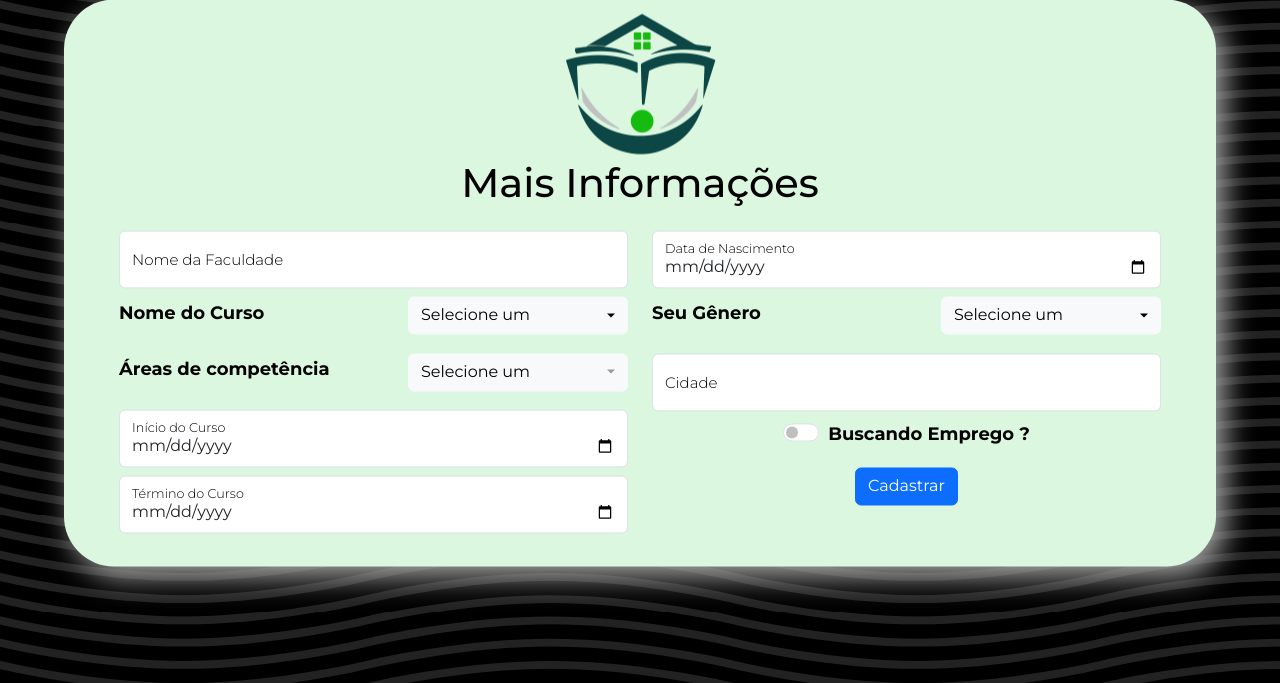
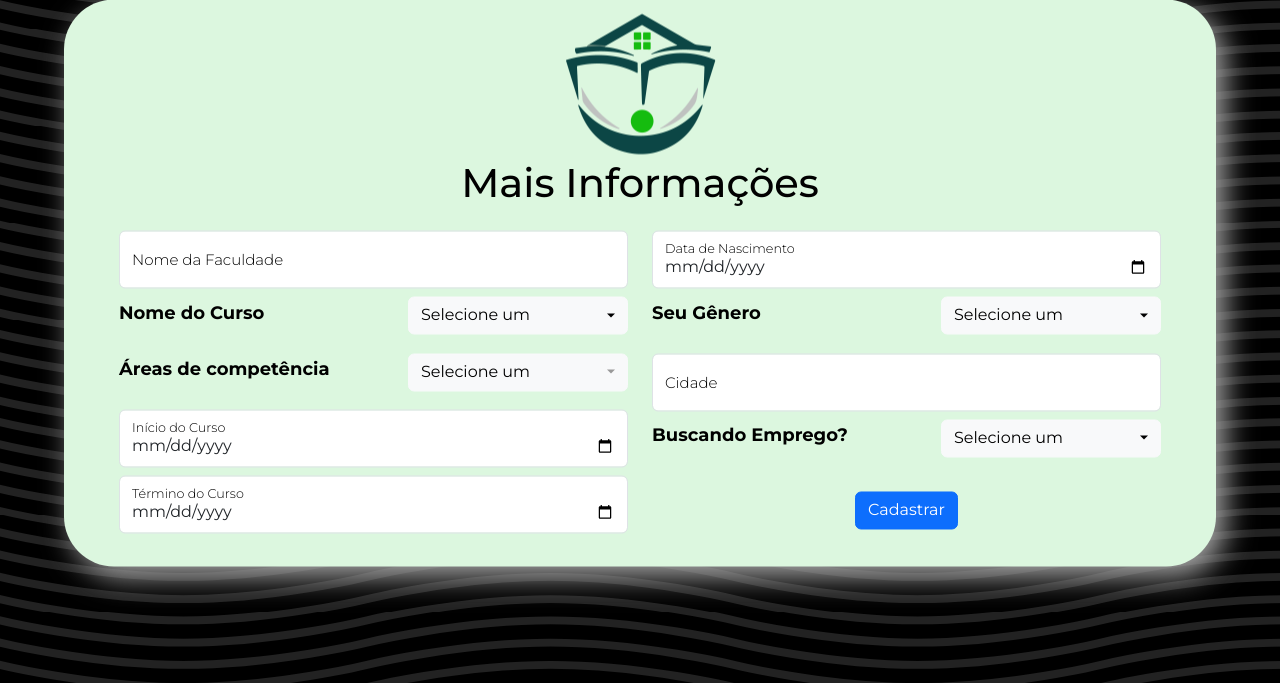
Before and after one commit to Pews-Cavern/Projeto-Integrador-OPET, a PHP site: page /loginCadastro/cadastro/vendedor/infoAdicional/index.php in a window 1280 px wide. Shown: the part 117-800 px from the top of the page. Run offline with PHP 8.4, Linux system fonts and the light colour scheme; some libraries are stand-ins or nearby versions.

Commit message:
fix buscandoEmprego

```diff
--- a/loginCadastro/cadastro/vendedor/infoAdicional/index.php
+++ b/loginCadastro/cadastro/vendedor/infoAdicional/index.php
@@ -337,10 +337,18 @@
                         </label>
                     </div>
 
-                    <div class="form-check form-switch">
+                    <!-- <div class="form-check form-switch">
                         <input class="form-check-input" name="buscandoEmprego" type="checkbox" role="switch"
                             id="flexSwitchCheckDefault">
                         <label class="form-check-label" for="flexSwitchCheckDefault">Buscando Emprego ?</label>
+                    </div> -->
+                    <div class="form-floating mb-2 myRow">
+                        <p>Buscando Emprego?</p>
+                        <select class="selectpicker" data-live-search="true" id="buscandoEmprego" name="buscandoEmprego">
+                            <option>Selecione um</option>
+                            <option value="1">Sim</option>
+                            <option value="0">Não</option>
+                        </select>
                     </div>
 
                     <input class="btn btn-primary mt-3 mx-auto" type="submit" value="Cadastrar" name="gravar"
```
